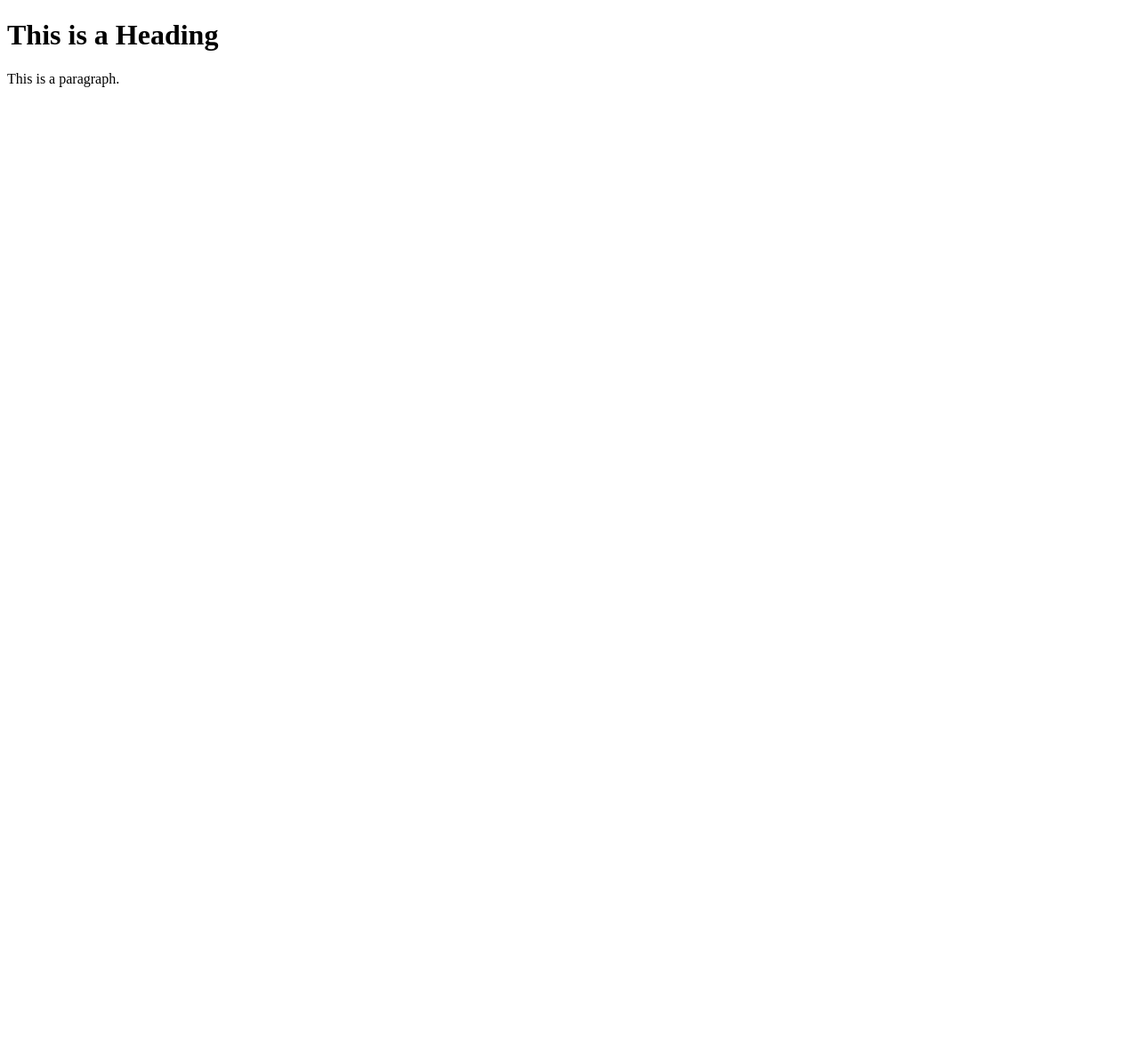
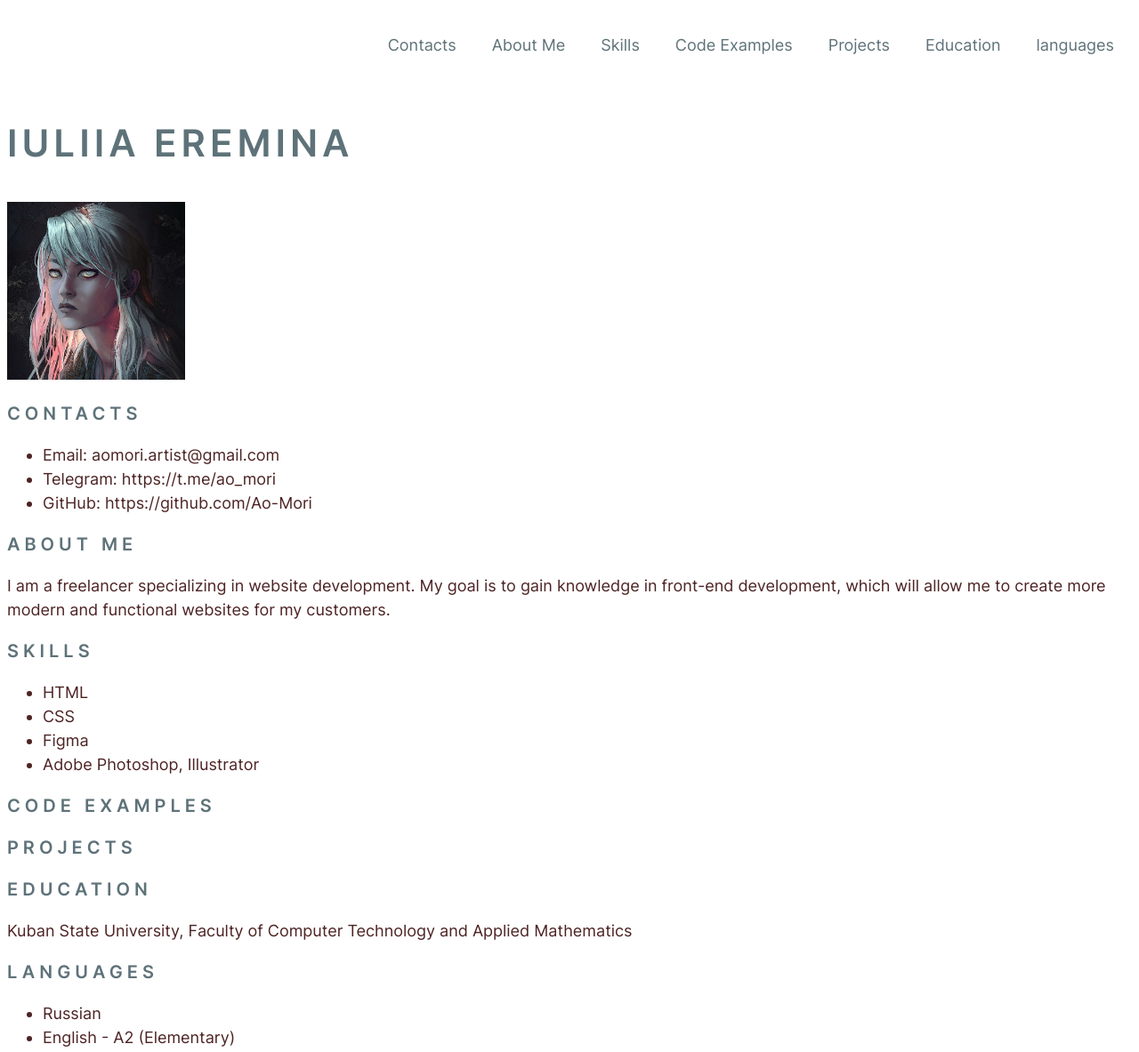
Before and after one commit to Ao-Mori/rsschool-cv, a plain HTML site: page index.html in a window 1280 px wide. Shown: the whole page at 89% size. Before the commit the page ends 800 px from the top, so only its background shows below. Drawn offline with Linux system fonts and the light colour scheme.

Commit message:
feat: add header and main sections

```diff
--- a/index.html
+++ b/index.html
@@ -1,12 +1,71 @@
 <!DOCTYPE html>
 <html lang="en-US">
 <head>
-<title>Page Title</title>
+	<link rel="stylesheet" href="style.css" />
+	<link rel="icon" href="assets/favicon.ico" />
+<title>cv</title>
 </head>
+
 <body>
-
-<h1>This is a Heading</h1>
-<p>This is a paragraph.</p>
+	<header>
+    <section class="section">
+     <nav class="nav">
+				<ul class="nav-list">
+					<li class="nav-item"><a href="#contacts" class="nav-link">Contacts</a></li>
+					<li class="nav-item"><a href="#aboutme" class="nav-link">About Me</a></li>
+					<li class="nav-item"><a href="#skills" class="nav-link">Skills</a></li>
+					<li class="nav-item"><a href="#codeexamples" class="nav-link">Code Examples</a></li>
+					<li class="nav-item"><a href="#projects" class="nav-link">Projects</a></li>
+					<li class="nav-item"><a href="#education" class="nav-link">Education</a></li>
+					<li class="nav-item"><a href="#languages" class="nav-link">languages</a></li>
+				</ul>
+			</nav>
+    </section>
+  </header>
+	<main>
+		<section class="section" id="profile">
+		<h1 class="section-title">Iuliia Eremina</h1>
+		<img src="./assets/img/avatar.jpg" alt="avatar" class="avatar"/>
+		</section>
+		<section class="section" id="contacts">
+		<h2 class="section-title">Contacts</h2>
+			<ul>
+				<li>Email: aomori.artist@gmail.com</li>
+				<li>Telegram: https://t.me/ao_mori</li>
+				<li>GitHub: https://github.com/Ao-Mori</li>
+			</ul>
+		</section>
+		<section class="section" id="aboutme">
+		<h2 class="section-title">About Me</h2>
+			<p>I am a freelancer specializing in website development. My goal is to gain knowledge in front-end development, which will allow me to create more modern and functional websites for my customers.</p>
+		</section>
+		<section class="section" id="skills">
+		<h2 class="section-title">Skills</h2>
+			<ul>
+				<li>HTML</li>
+				<li>CSS</li>
+				<li>Figma</li>
+				<li>Adobe Photoshop, Illustrator</li>
+			</ul>
+		</section>
+		<section class="section" id="codeexamples">
+		<h2 class="section-title">Code Examples</h2>
+		</section>
+		<section class="section" id="projects">
+		<h2 class="section-title">Projects</h2>
+		</section>
+		<section class="section" id="education">
+		<h2 class="section-title">Education</h2>
+				<p>Kuban State University, Faculty of Computer Technology and Applied Mathematics</p>
+		</section>
+		<section class="section" id="languages">
+		<h2 class="section-title">languages</h2>
+			<ul>
+				<li>Russian</li>
+				<li>English - A2 (Elementary)</li>
+			</ul>
+		</section>
+	</main>
 
 </body>
 </html>
--- a/style.css
+++ b/style.css
@@ -0,0 +1,91 @@
+@font-face {
+    font-family: "Inter";
+    src: url("assets/fonts/Inter-Light.ttf");
+    font-weight: 300;
+  }
+  @font-face {
+    font-family: "Inter";
+    src: url("assets/fonts/Inter-Regular.ttf");
+    font-weight: 400;
+  }
+  @font-face {
+    font-family: "Inter";
+    src: url("assets/fonts/Inter-SemiBold.ttf");
+    font-weight: 600;
+  }
+  * {
+    box-sizing: border-box;
+  }
+  body {
+    display: flex;
+    flex-direction: column;
+    justify-content: space-between;
+    font-family: "Inter", sans-serif;
+    font-size: 18px;
+    font-weight: 400;
+    line-height: 1.5;
+    color: #4d2323;
+  }
+  .section {
+    max-width: 1288px;
+    margin: 0 auto;
+  }
+  .nav-list {
+    display: flex;
+    justify-content: flex-end;
+    align-items: center;
+  }
+  html {
+    scroll-behavior: smooth;
+  }
+  .nav-list {
+    list-style: none;
+  }
+  .nav-link {
+    padding: 0 20px;
+    line-height: 50px;
+  }
+  .nav-link {
+    transition: 0.3s;
+  }
+  .section-item a {
+    color: #5E7279;
+    text-decoration: none;
+    transition: color 0.5s;
+  }
+  .section-item a:hover {
+    color: #4d2323;
+  }
+  .main-container {
+    display: flex;
+    flex-wrap: wrap;
+  }
+
+  .section-title {
+    font-size: 20px;
+    font-weight: 600;
+    text-transform: uppercase;
+    letter-spacing: 5px;
+    color: #5E7279;
+  }
+  h1.section-title {
+    font-size: 42px;
+  }
+  @media (max-width: 768px) {
+    .section {
+      width: 100%;
+    }
+  }
+  .nav-link {
+    text-decoration: none;
+    color: #5E7279;
+    transition: color 0.5s;
+  }
+
+  .nav-link:hover {
+    color: #5E7279;
+  }
+  .avatar {
+    width: 200px;
+    height: 200px;
+  }
```
Also changed, not shown: assets/fonts/Inter-Light.ttf (added), assets/fonts/Inter-Regular.ttf (added), assets/fonts/Inter-SemiBold.ttf (added), assets/img/avatar.jpg (added), 1 other file.
